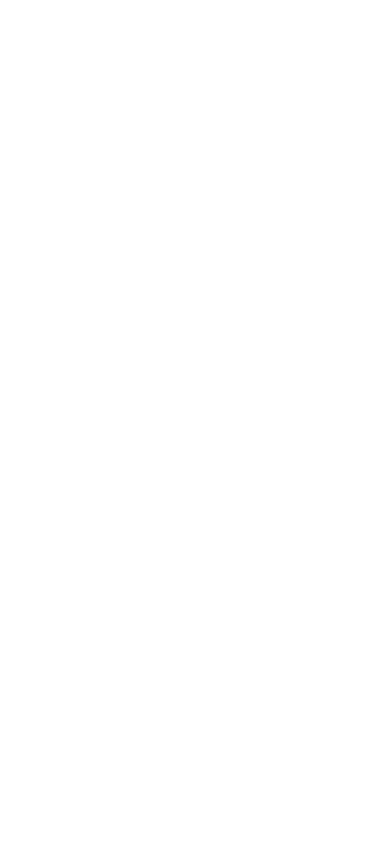
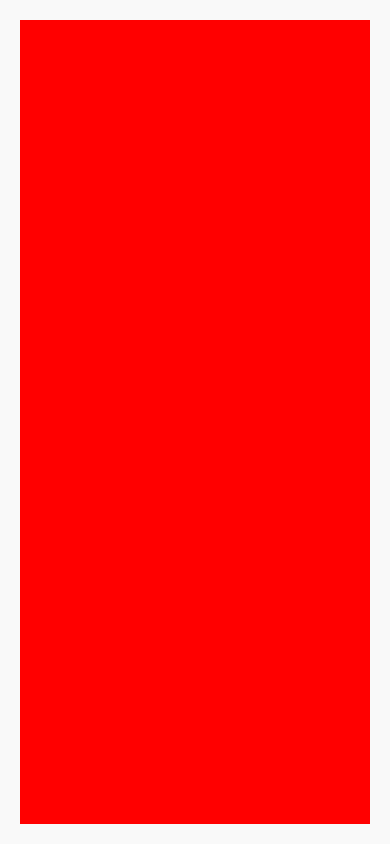
Before and after one commit to romandesigns/hqnrd, a React (Create React App) app in the folder frontend/: page / in a window 390 px wide. Built offline with nearby package versions, Linux system fonts and the light colour scheme.

Commit message:
creating reusable media queries

```diff
--- a/frontend/src/App.js
+++ b/frontend/src/App.js
@@ -4,16 +4,16 @@
 // Page Component
 import Home from "./page/guest/Home";
 
-import { RootAppStyled } from "./global-styles";
+import { AppStyled } from "./global-styles";
 
 const App = function () {
   return (
     <BrowserRouter>
-      <RootAppStyled>
+      <AppStyled>
         <Switch>
           <Route exact path="/" component={Home} />
         </Switch>
-      </RootAppStyled>
+      </AppStyled>
     </BrowserRouter>
   );
 };
--- a/frontend/src/global-styles/global.js
+++ b/frontend/src/global-styles/global.js
@@ -1,4 +1,5 @@
 import { createGlobalStyle } from "styled-components";
+import { media } from "./media-quries";
 
 export const global = createGlobalStyle`
 
@@ -14,6 +15,7 @@
         height: inherit;
         font: normal normal var(--font-size)/var(--line-height) var(--sans);
         color: var(--text-color);
+        background-color: var(--bg-color);
         margin: 0;
         padding: 0;
         text-rendering: optimizeLegibility;
@@ -23,12 +25,17 @@
         display: grid;
         grid-template-columns: minmax(auto, 80vw);
         justify-content: center;
+        align-self: center;
+        box-sizing: border-box;
+        padding: var(--padding);
+        ${media.mobile`grid-template-columns: minmax(auto, 95vw);`};
+        ${media.tablet`grid-template-columns: minmax(auto, 92vw);`};
+        ${media.laptop`grid-template-columns: minmax(auto, 88vw);`};
+        ${media.desktop`grid-template-columns: minmax(auto, 75vw);`};
     }
 
     #root {
        height: inherit;
-       padding: var(--padding);
-       box-sizing: border-box;
     }
 
 `;
--- a/frontend/src/global-styles/index.js
+++ b/frontend/src/global-styles/index.js
@@ -1,4 +1,12 @@
 // Dependencies
 import styled from "styled-components";
+import { media } from "./media-quries";
 
-export const RootAppStyled = styled.div``;
+export const AppStyled = styled.div`
+  display: grid;
+  height: 100%;
+  ${media.mobile`background-color:red`};
+  ${media.tablet`background-color:purple`};
+  ${media.laptop`background-color:green`};
+  ${media.desktop`background-color:blue`};
+`;
--- /dev/null
+++ b/frontend/src/global-styles/media-quries.js
@@ -0,0 +1,22 @@
+export const media = {
+  mobile: (...args) => {
+    return `@media (min-width:0px) and (max-width:36rem) {
+            ${args};
+        }`;
+  },
+  tablet: (...args) => {
+    return `@media (min-width:36rem) and (max-width:62rem) {
+            ${args};
+        }`;
+  },
+  laptop: (...args) => {
+    return `@media (min-width:62rem) and (max-width:82rem) {
+            ${args};
+        }`;
+  },
+  desktop: (...args) => {
+    return `@media (min-width:82rem) {
+            ${args};
+        }`;
+  },
+};
--- a/frontend/src/index.css
+++ b/frontend/src/index.css
@@ -8,6 +8,7 @@
   --gradient_sec: linear-gradient(28deg, rgb(49 78 190 / 40%) 0%, rgb(49 109 190 / 40%) 41%, rgb(49 176 190 / 55%) 100%);
   --text-color: #444444;
   --border-color: #cccbcb;
+  --bg-color: #f9f9f9;
   --light: #ffffff;
   --light-gray: #f8f8f8;
   --gray: #f0f0f0;
```
Also changed, not shown: 1 other file (tests, documents, lock files or other folders).
